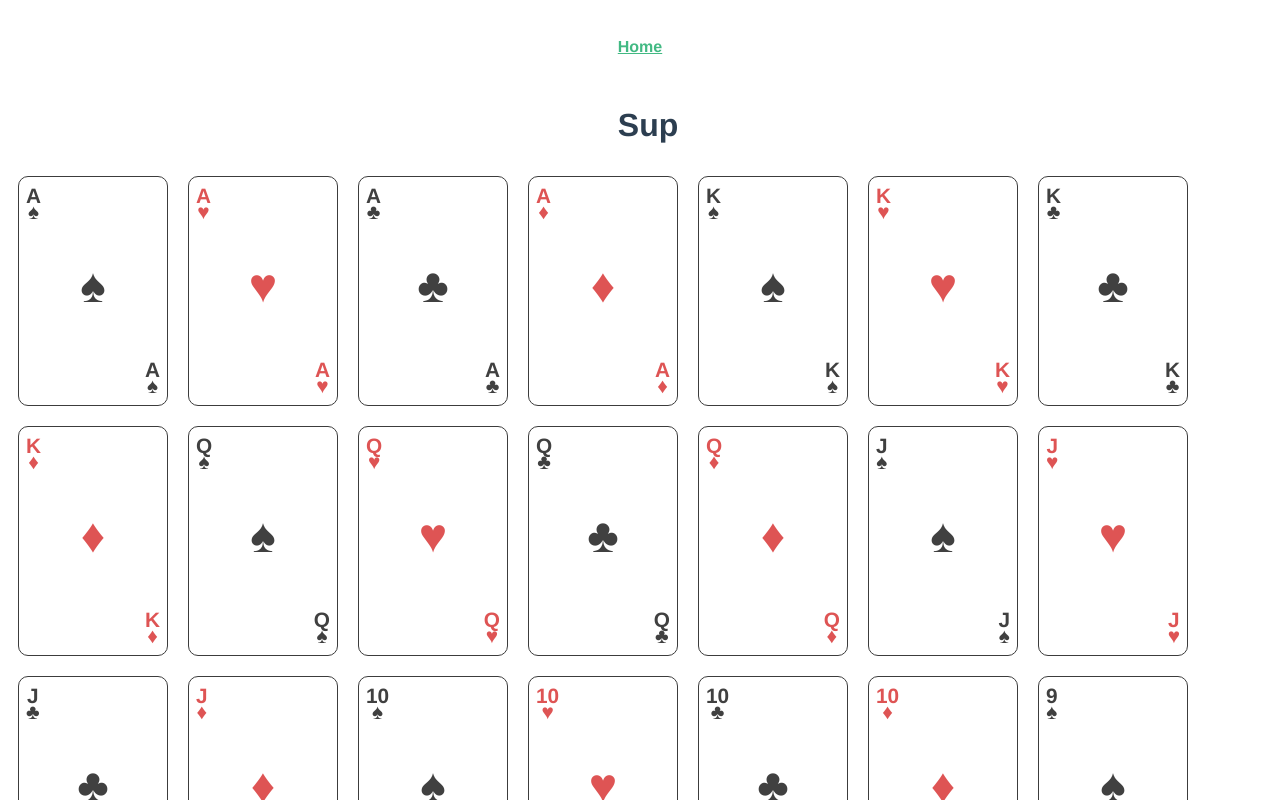
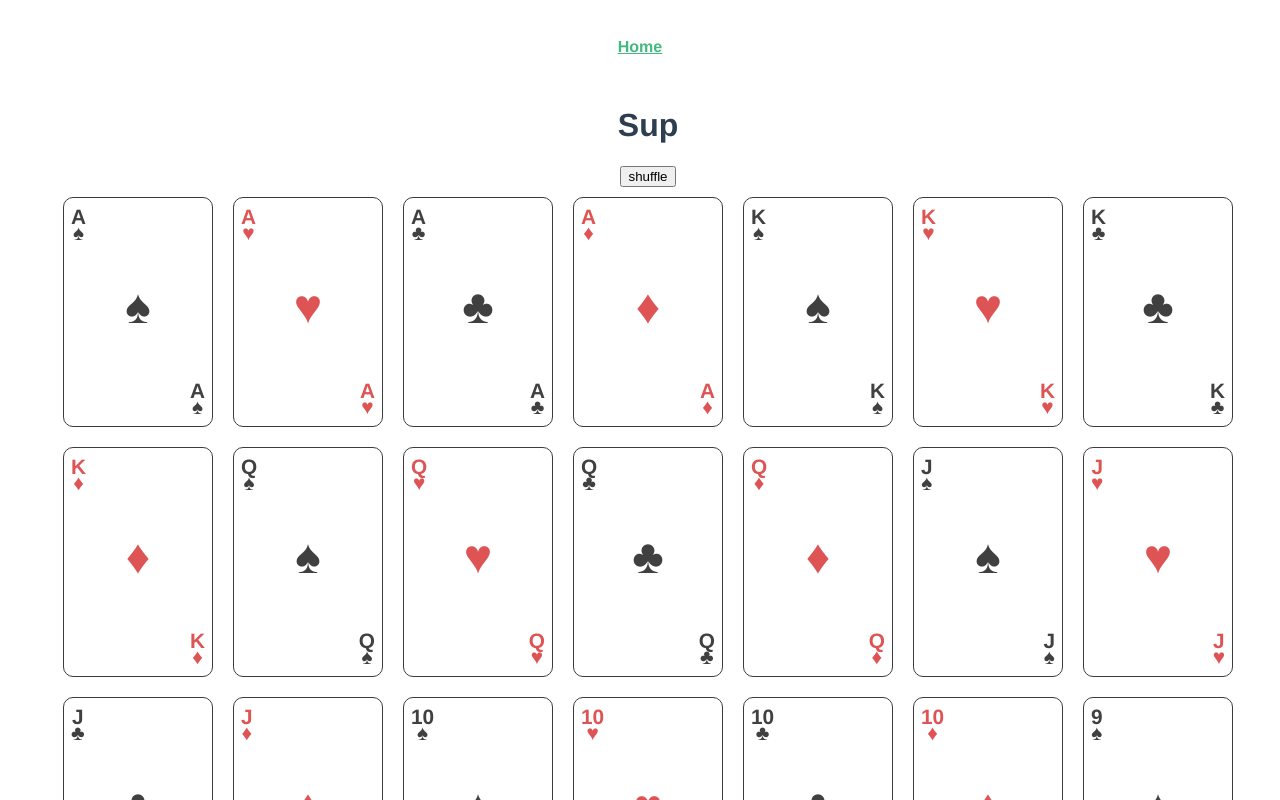
Before and after one commit to lukasasorensen/vue-card-games, a Vue app: page /#/ in a window 1280 px wide. Shown: the top 800 px of the page. Built offline with nearby package versions, Linux system fonts and the light colour scheme.

Commit message:
more styles

```diff
--- a/src/views/Home.vue
+++ b/src/views/Home.vue
@@ -1,6 +1,7 @@
 <template>
   <div class="home">
     <h1>Sup</h1>
+    <button @click="shuffle">shuffle</button>
     <div class="cards">
       <div class="card-container" :key="index" v-for="(card, index) in this.deck.cards">
         <Card :card="card" />
@@ -21,6 +22,11 @@ export default {
   components: {
     Card
   },
+  methods: {
+    shuffle: function() {
+      this.deck.shuffle()
+    }
+  },
   data() {
     return {
       deck: {
@@ -40,7 +46,10 @@ export default {
   text-align: center;
 
   .cards {
-    display: inline-block;
+    display: flex;
+    justify-content: center;
+    flex-wrap: wrap;
+
     .card-container {
       position: relative;
       display: inline-block;
```
